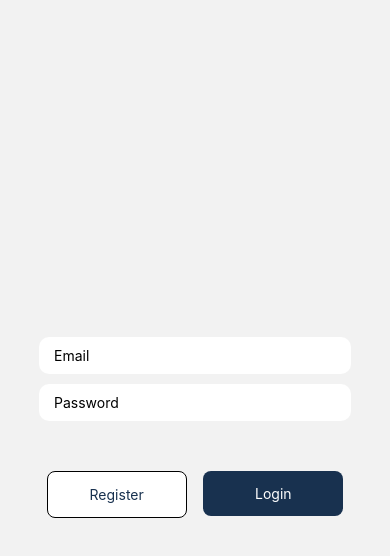
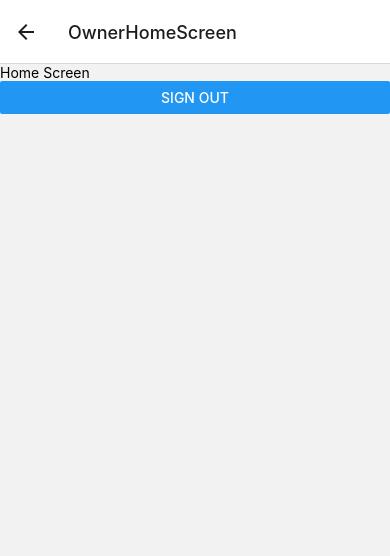
Before and after one commit to elgoufriismail/S7-exam-mobile, a React Native app: screen /OwnerHomeScreen in a window 390 px wide. Before the commit this address had no page. Shown: the top 556 px of the page. Built offline with nearby package versions, Linux system fonts and the light colour scheme; no server answers.

Commit message:
login-logout completely working

```diff
--- a/App.js
+++ b/App.js
@@ -12,9 +12,10 @@ export default function App() {
   return (
     <NavigationContainer>
       <Stack.Navigator>
+        <Stack.Screen options={{headerShown:false}} name='LoginScreen' component={LoginScreen} />
         {/* <Stack.Screen options={ {headerShown: false} } name="firstPage" component={FirstScreen} /> */}
-        {/* <Stack.Screen name='OwnerHomeScreen' component={OnwerHomeScreen} /> */}
-        <Stack.Screen options={{headerShown:false}} name='LoginScreen' component={LoginScreen} />
+        <Stack.Screen name='OwnerHomeScreen' component={OnwerHomeScreen} />
+
       </Stack.Navigator>
     </NavigationContainer>
   );
--- a/Screens/OwnerHomeScreen.js
+++ b/Screens/OwnerHomeScreen.js
@@ -1,10 +1,24 @@
 import React from 'react'
-import { StyleSheet, Text, View} from 'react-native'
+import { Button, StyleSheet, Text, View} from 'react-native'
+import { getAuth, signOut } from 'firebase/auth'
+import { useNavigation } from "@react-navigation/core"
+
+
+
 
 const OnwerHomeScreen = () => {
+const navigation = useNavigation();
+    const handleSignOut = () => {
+        const auth = getAuth();
+        signOut(auth).then(()=>{
+            navigation.replace("LoginScreen");
+        })
+    }
+
     return (
         <View>
-            <Text>Home Screen</Text>
+            <Text>Home Screen { getAuth().currentUser?.email  } </Text>
+            <Button title='sign out' onPress={handleSignOut} />
         </View>
     )
 }
--- a/Screens/loginScreen.js
+++ b/Screens/loginScreen.js
@@ -1,7 +1,8 @@
-import react, {useState} from 'react'
+import react, {useEffect, useState} from 'react'
 import { KeyboardAvoidingView, StyleSheet, Text, View, TextInput, TouchableOpacity} from 'react-native'
 import { initializeApp } from "firebase/app";
-import { getAuth, createUserWithEmailAndPassword, signInWithEmailAndPassword } from "firebase/auth";
+import { getAuth, createUserWithEmailAndPassword, signInWithEmailAndPassword, onAuthStateChanged } from "firebase/auth";
+import { useNavigation } from "@react-navigation/core"
 
 const firebaseConfig = {
   apiKey: "AIzaSyBfl4LHG75EcoHXsPmCb-nvs-KMBtHLw24",
@@ -14,10 +15,23 @@ const firebaseConfig = {
 
 const app = initializeApp(firebaseConfig);
 
+
+
+
 const LoginScreen = ({navigation}) => {
     const auth = getAuth(app);
     const[email, setEmail] = useState('')
     const[password, setPassword] = useState('')
+    const navigator = useNavigation();
+
+    useEffect (() => {
+      const auth = getAuth(app);
+      onAuthStateChanged(auth,user => {
+        if (user) {
+          navigation.replace("OwnerHomeScreen")
+        }
+      })
+    }, [])
 
     const handleSignUp = () => {
       const auth = getAuth(app);
@@ -44,7 +58,7 @@ const LoginScreen = ({navigation}) => {
     return (
       <KeyboardAvoidingView
       style = {styles.container}
-      behavior="padding" >
+      behavior="height" >
       <View
       style = {styles.inputContainer}>
         <TextInput
```
Lines whose indentation alone changed are shown as unchanged.
